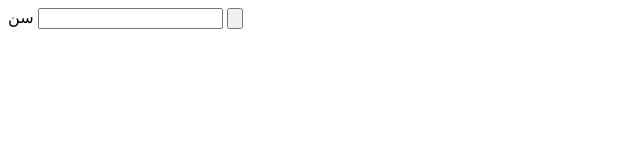
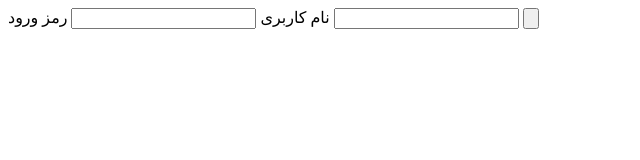
Before and after one commit to mahdiarz/js, a plain HTML site: page session4js/index.html in a window 1280 px wide. Shown: the whole page, without its empty margins (0-640 px from the left). Drawn offline with Linux system fonts and the light colour scheme.

Commit message:
Add files via upload

```diff
--- a/session4js/index.html
+++ b/session4js/index.html
@@ -7,9 +7,11 @@
 </head>
 <body>
     <form action="">
-        <label for="text">سن</label>
-        <input type="number" id="age" name="age">
-        <input type="button" placeholder="خرید" onclick="check()">
+        <label for="text">نام کاربری</label>
+        <input type="text" name="username" id="username">
+        <label for="text">رمز ورود</label>
+        <input type="password" id="password" name="age">
+        <input type="button" placeholder="ورود" onclick="login()">
     </form>
     <p id="demo"></p>
     <script src="script.js">
--- a/session4js/script.js
+++ b/session4js/script.js
@@ -1,13 +1,20 @@
-let input = document.getElementById("age");
+let input = document.getElementById("password");
 let para = document.getElementById("demo");
-function check() {
-  let userage = parseInt(input.value);
+let user = document.getElementById("username");
+function login() {
+  let userpass = input.value;
+  let username = user.value;
+  if (username == 'mahdiar') {
+    if ( userpass == "m2034") {
+        para.innerText = "درسته";
+    }else{
+      para.innerText = "غلطه";
 
-  if (  userage < 18){
-    para.innerText="!سن شما برای خرید بلیط مناسب نمیباشد"
+    }
+
   }
-  else{
-    para.innerText="خوش آمدید!"
-  };
+  else {
+    para.innerText = "غلطه";
+  }
 
 }
```
